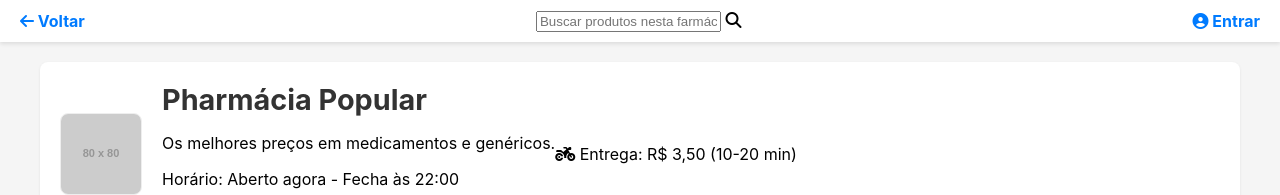
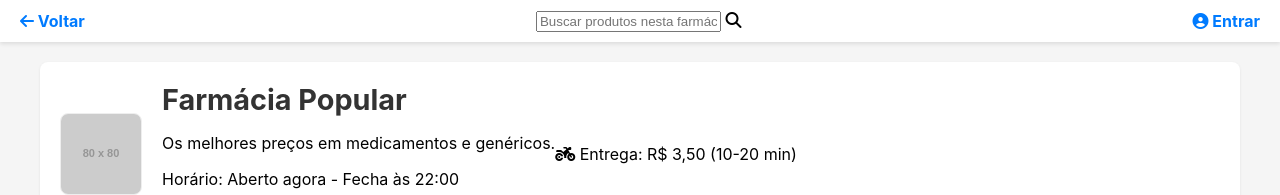
Before and after one commit to grupopti192-cpu/PTI-4semestre, a plain HTML site: page farmacia_popular_detalhe.html in a window 1280 px wide. Shown: the top 195 px of the page. Drawn offline with Linux system fonts and the light colour scheme; placeholder pictures from the web are drawn by us.

Commit message:
Update farmacia_popular_detalhe.html

```diff
--- a/farmacia_popular_detalhe.html
+++ b/farmacia_popular_detalhe.html
@@ -27,7 +27,7 @@
         <section class="farmacia-info-header farmacia-card">
             <img src="https://via.placeholder.com/80/ffc107/FFFFFF?text=P" alt="Logo Pharmácia Popular" class="farmacia-logo-large">
             <div class="info-details">
-                <h1>Pharmácia Popular</h1>
+                <h1>Farmácia Popular</h1>
                 <p>Os melhores preços em medicamentos e genéricos.</p>
                 <p class="horario">Horário: Aberto agora - Fecha às 22:00</p>
                 <div class="rating">
@@ -142,4 +142,5 @@
     </a>
 
 </body>
+
 </html>
```
